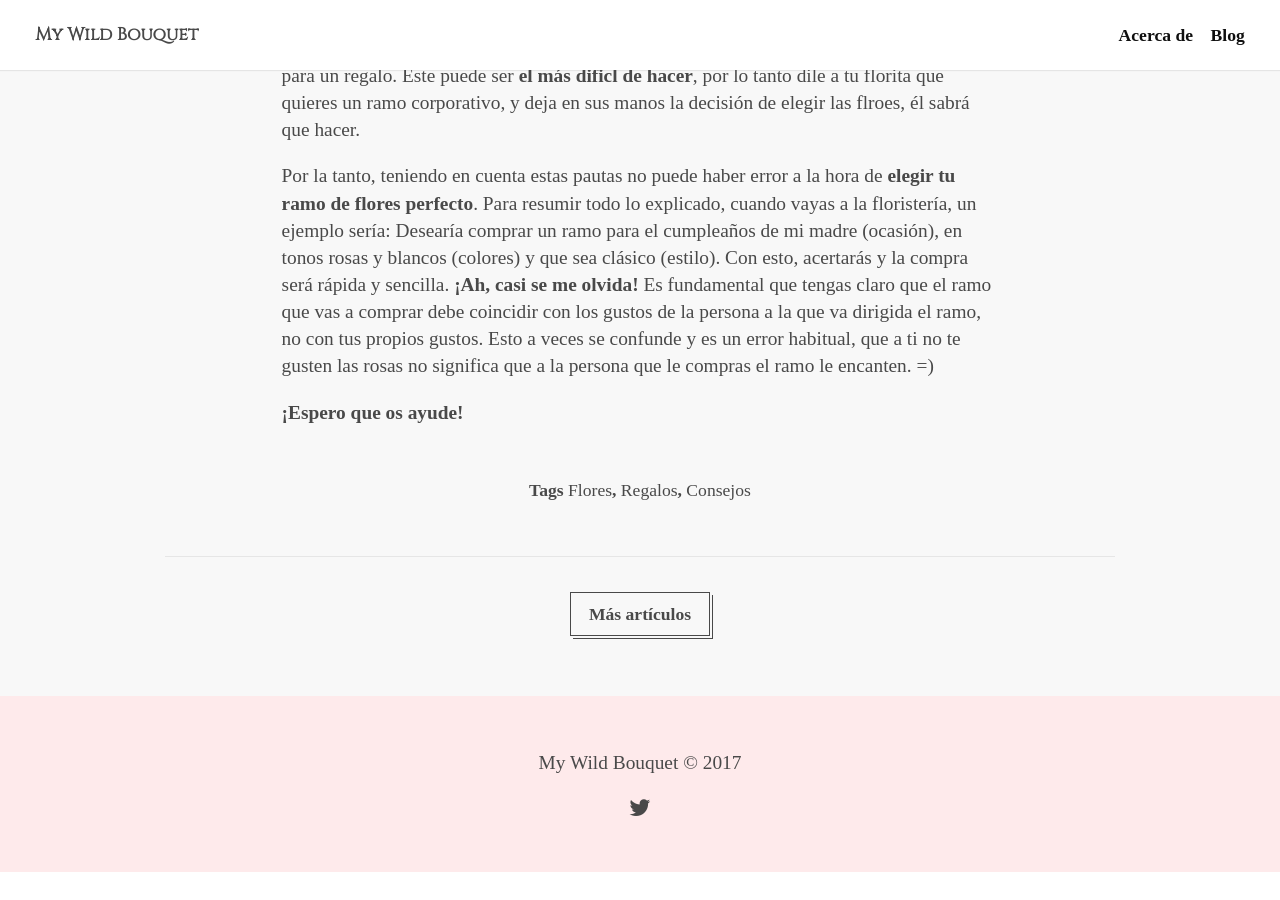
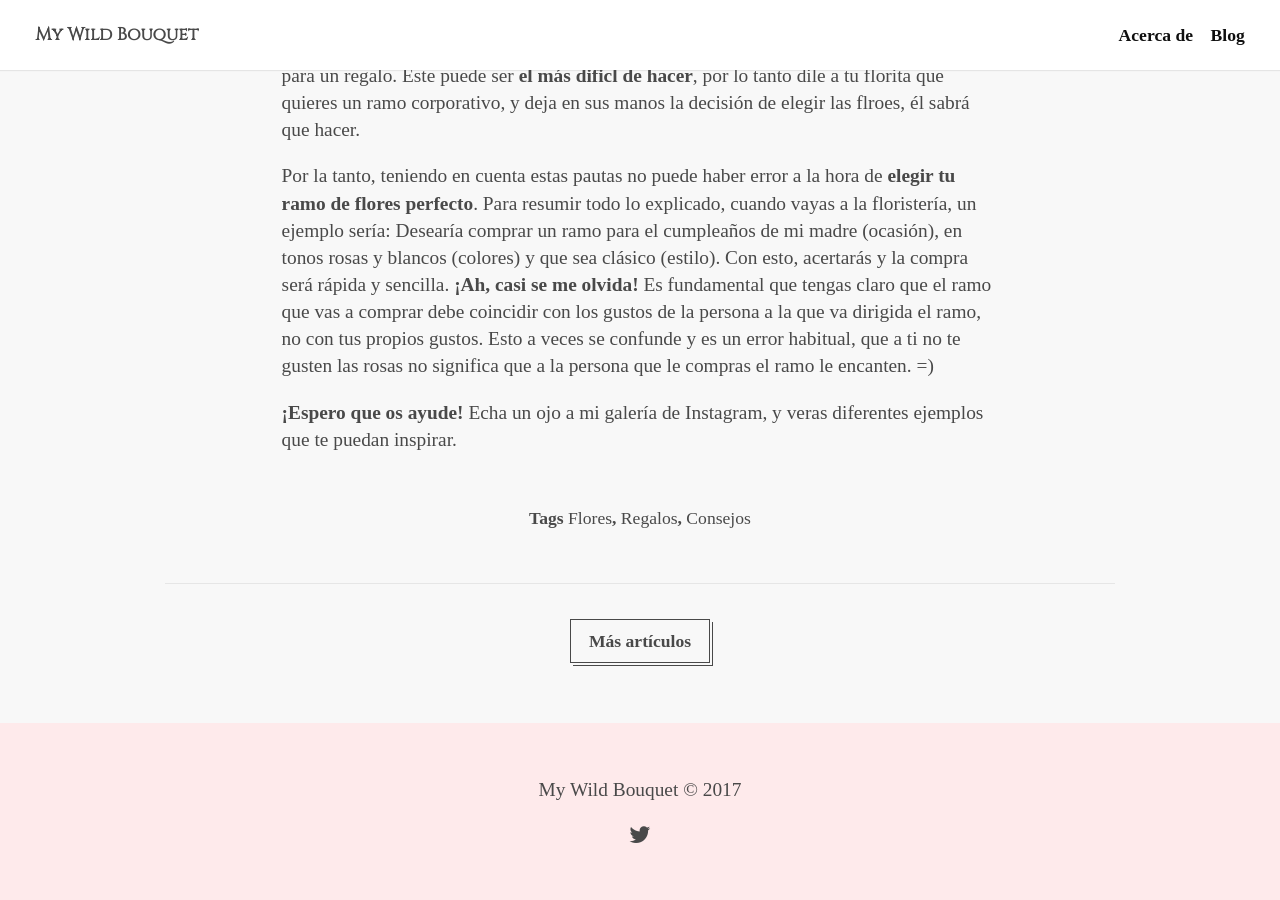
Before and after one commit to keyvanakbary/ramosilvestre.com, a Jekyll site: the page built from src/_posts/2017-12-16-el-significado-de-las-flores.md, in a window 1280 px wide and 900 px high, scrolled down 2719 px. Built offline with Jekyll 4.4.1, drawn with Linux system fonts in a browser that asks for light colours; some web fonts are replaced; before the commit the page ends 3591 px from its top, so only the background shows below that.

Commit message:
Update 2017-12-16-el-significado-de-las-flores.md

```diff
--- a/src/_posts/2017-12-16-el-significado-de-las-flores.md
+++ b/src/_posts/2017-12-16-el-significado-de-las-flores.md
@@ -56,4 +56,5 @@ Yo definiría este estilo de ramo como **simple, sencillo y clásico**. Es un ra
 Por la tanto, teniendo en cuenta estas pautas no puede haber error a la hora de **elegir tu ramo de flores perfecto**.
 Para resumir todo lo explicado, cuando vayas a la floristería, un ejemplo sería: Desearía comprar un ramo para el cumpleaños de mi madre (ocasión), en tonos rosas y blancos (colores) y que sea clásico (estilo). Con esto, acertarás y la compra será rápida y sencilla. **¡Ah, casi se me olvida!** Es fundamental que tengas claro que el ramo que vas a comprar debe coincidir con los gustos de la persona a la que va dirigida el ramo, no con tus propios gustos. Esto a veces se confunde y es un error habitual, que a ti no te gusten las rosas no significa que a la persona que le compras el ramo le encanten. =)
 
-**¡Espero que os ayude!**
+
+**¡Espero que os ayude!** Echa un ojo a mi galería de Instagram, y veras diferentes ejemplos que te puedan inspirar.
```
